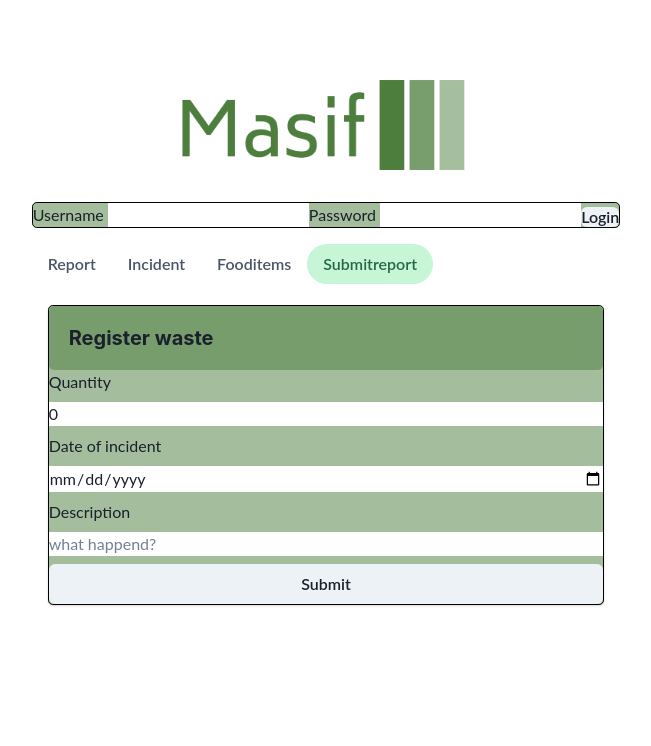
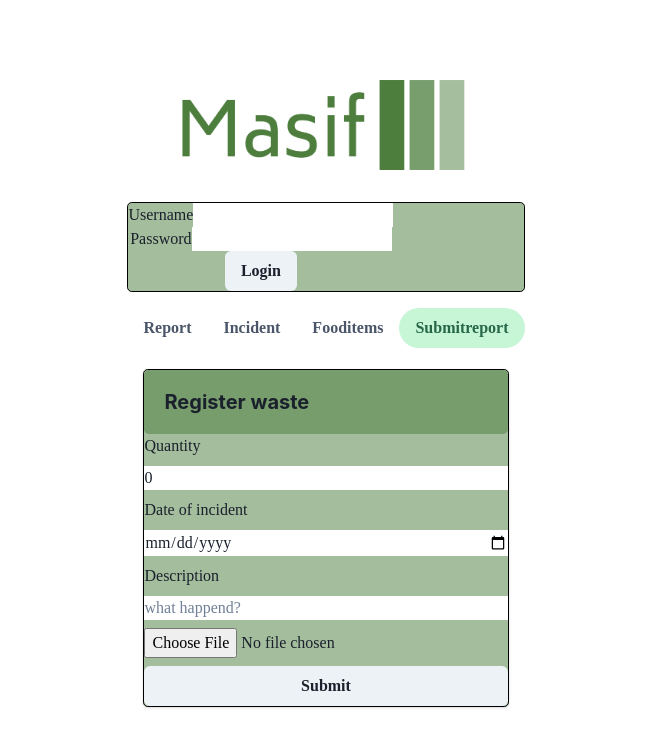
Before and after one commit to knutekje/masifReactTsx, a React (Create React App) app in the folder masifreacttsx/: page / in a window 1280 px wide. Both pictures are taken after a click on the tab "Submitreport". Shown: the top 746 px of the page, without its empty margins (314-965 px from the left). Built offline with nearby package versions, Linux system fonts and the light colour scheme.

Commit message:
Rudimental upload

```diff
--- a/masifreacttsx/src/App.tsx
+++ b/masifreacttsx/src/App.tsx
@@ -17,7 +17,7 @@ function App() {
   return (
 
 
-    <Center fontFamily={"lato"}>
+    <Center fontFamily={"Ariel"}>
       <Grid>
         <UserContextProvider>
         <Header />
--- a/masifreacttsx/src/components/FoodItems.tsx
+++ b/masifreacttsx/src/components/FoodItems.tsx
@@ -43,8 +43,6 @@ export const FoodItems = () => {
           );
 
 
-
-
           if (!response.ok) {
             console.log("failed response")
               throw new Error(
@@ -69,7 +67,9 @@ export const FoodItems = () => {
           const response = await fetch(url + "/" +id, {
             method: 'DELETE',
             headers: {
-              Accept: 'application/json'
+              'Accept': 'application/json',
+              'Content-Type': 'application/json',
+              'Authorization': 'Bearer ' + fill.user?.token as string,
 
             }
           });
@@ -115,6 +115,7 @@ function handleClickFoodItems(action: string, id: number){
 return (
 
     <TabPanel onClick={() => handleClickFoodItems("fetch", 0)}>
+
     <Grid width={"inherit"} templateColumns='repeat(2, 1fr)' gap={3}>
 
   {foodItem.map((item)=> (
--- a/masifreacttsx/src/components/Header.tsx
+++ b/masifreacttsx/src/components/Header.tsx
@@ -14,6 +14,6 @@ export const Header = () => {
 return(
 
 
-<Center><Image onClick={()=>console.log(fill.user)} marginTop={"5rem"} width={"18rem"} src='logo-no-background.png' marginBottom={"2rem"}/></Center>
+<Center><Image marginTop={"5rem"} width={"18rem"} src='logo-no-background.png' marginBottom={"2rem"}/></Center>
 
 )}
--- a/masifreacttsx/src/components/Incident.tsx
+++ b/masifreacttsx/src/components/Incident.tsx
@@ -39,7 +39,8 @@ function Incident(){
 
       }
 
-    return(   <TabPanel onClick={handleClickIncident}>
+    return(
+    <TabPanel onClick={handleClickIncident}>
         <Grid width={"inherit"}  templateColumns='repeat(3, 1fr)' gap={3} marginTop={"0.31rem"}>
 
       {incident.map((item)=> (
--- a/masifreacttsx/src/components/SubmitReport.tsx
+++ b/masifreacttsx/src/components/SubmitReport.tsx
@@ -1,9 +1,10 @@
 
-import { Formik, Field, Form, FormikHelpers } from 'formik';
+import { Formik, Field, Form, FormikHelpers, FormikErrors } from 'formik';
 import { Button } from '@chakra-ui/button';
 import { Card, CardHeader, Grid, GridItem, Heading, Stack, TabPanel, Textarea } from '@chakra-ui/react';
-import { useContext } from 'react';
+import { ChangeEvent, useContext, useState } from 'react';
 import { UserContext } from './UserContext';
+import UploadFile from './UploadFile';
 
  interface Values {
   pictureId: string,
@@ -23,6 +24,50 @@ var today = new Date().toISOString().slice(0, 19).replace('T', ' ');
   let fill = useContext(UserContext);
 
 
+    const [file, setFile] = useState<File | null>(null);
+    const [status, setStatus] = useState<
+    "initial" | "uploading" | "success" | "fail"
+  >("initial");
+
+    const handleFileChange = async (e: React.ChangeEvent<HTMLInputElement>) => {
+      if (e.target.files) {
+        setStatus("initial");
+        setFile(e.target.files[0]);
+      }
+    }
+
+
+    const handleUpload = async () => {
+
+      if (file) {
+        setStatus("uploading");
+
+        const formData = new FormData();
+        formData.append("file", file);
+
+        try {
+          const result = await fetch("http://localhost:5223/upload", {
+            method: "POST",
+            body: formData,
+          });
+
+          const data = await result.json();
+
+          console.log(data);
+          setStatus("success");
+        } catch (error) {
+          console.error(error);
+          setStatus("fail");
+        }
+      };
+      }
+
+
+
+
+
+
+
 
 
 
@@ -30,7 +75,8 @@ var today = new Date().toISOString().slice(0, 19).replace('T', ' ');
 
    return (
      <TabPanel>
-       <Grid width={"inherit"}  templateColumns='repeat(1, 1fr)' gap={3}>
+       <Grid width={"inherit"}
+       >
 
        <Formik
          initialValues={{
@@ -48,7 +94,6 @@ var today = new Date().toISOString().slice(0, 19).replace('T', ' ');
            { setSubmitting }: FormikHelpers<Values>
          ) => {
            setTimeout(() => {
-            console.log(values)
               fetch("http://localhost:5223/api/Report",{
                 method: 'POST',
                 headers: {
@@ -65,7 +110,7 @@ var today = new Date().toISOString().slice(0, 19).replace('T', ' ');
                   description: values.description,})
               })
               ;
-
+            handleUpload();
            }, 0);
          }}
        >
@@ -76,7 +121,7 @@ var today = new Date().toISOString().slice(0, 19).replace('T', ' ');
           <Stack >
 
            <label htmlFor="Quantity">Quantity  </label>
-           <Field size={"inherit"} id="quantity" type="number" name="quantity" placeholder="2" />
+           <Field  id="quantity" type="number" name="quantity" placeholder="2" />
 
            <label htmlFor="incidentDate">Date of incident </label>
            <Field id="incidentDate" type="date" name="incidentDate" />
@@ -88,6 +133,8 @@ var today = new Date().toISOString().slice(0, 19).replace('T', ' ');
              placeholder="what happend?"
              type="text"
            />
+           <input id="file" type="file" onChange={handleFileChange} />
+
            <Button type="submit">Submit</Button>
            </Stack>
 
@@ -98,5 +145,4 @@ var today = new Date().toISOString().slice(0, 19).replace('T', ' ');
        </Formik>
        </Grid>
      </TabPanel>
-   );
- };
+   );}
--- a/masifreacttsx/src/components/TabNav.tsx
+++ b/masifreacttsx/src/components/TabNav.tsx
@@ -1,8 +1,9 @@
-import { Grid, Link, Tab, TabList, TabPanel, TabPanels, Tabs, useStatStyles } from "@chakra-ui/react";
+import { Flex, Grid, Link, Tab, TabList, TabPanel, TabPanels, Tabs, useStatStyles } from "@chakra-ui/react";
 import Report from "./Report";
 import Incident from "./Incident";
 import { FoodItems } from "./FoodItems";
 import { SubmitReport } from "./SubmitReport";
+import UploadFile from "./UploadFile";
 
 
 export const TabNav =  () =>   {
@@ -23,8 +24,7 @@ return(
     <Incident/>
     <FoodItems/>
 
-     <SubmitReport/>
-
+    <SubmitReport/>
   </TabPanels>
 </Tabs>
 )
--- /dev/null
+++ b/masifreacttsx/src/components/UploadFile.tsx
@@ -0,0 +1,45 @@
+import { FunctionComponent } from "react";
+import { FormikErrors } from "formik";
+
+interface IUploadFile {
+  data: { image?: File };
+  setFieldValue: (
+    field: string,
+    value: any,
+    shouldValidate?: boolean | undefined
+  ) => Promise<FormikErrors<{ image?: File }>> | Promise<void>;
+  errors: FormikErrors<{ image?: File }>;
+}
+
+const UploadFile: FunctionComponent<IUploadFile> = ({
+  data,
+  setFieldValue,
+  errors
+}) => {
+  return (
+    <div>
+      <input
+        type="file"
+        name="image"
+        // set supported file types here,
+        // could also check again within formik validation or backend
+        accept="image/png, .svg"
+        onChange={(e) => {
+          // Object is possibly null error w/o check
+          if (e.currentTarget.files) {
+            setFieldValue("image", e.currentTarget.files[0]);
+          }
+        }}
+      />
+      {errors.image && (
+        <>
+          <br />
+          <span id="error">{errors.image}</span>
+          <br />
+        </>
+      )}
+    </div>
+  );
+};
+
+export default UploadFile;
--- a/masifreacttsx/src/components/UserBar.tsx
+++ b/masifreacttsx/src/components/UserBar.tsx
@@ -1,6 +1,6 @@
 import { HStack } from "@chakra-ui/layout"
-import { Box, Button, FormControl, FormLabel, Input, VStack } from "@chakra-ui/react"
-import { Field, Form, Formik, FormikHelpers, FormikValues } from "formik"
+import { Box, Button, Flex,  Square } from "@chakra-ui/react"
+import { Field, Form, Formik } from "formik"
 import { useContext } from "react";
 import { setLocalStorage, getLocalStorage } from "./LocalStorage";
 import { UserContext, UserProps } from "./UserContext";
@@ -46,7 +46,6 @@ export const UserBar = () => {
                     })
                     const logged = await response.json();
                     if (response.ok){
-                        console.log(logged.accessToken)
                         fill.setUser({name: values.email,
                             token: logged.accessToken})
                         }
@@ -59,20 +58,25 @@ export const UserBar = () => {
 
 
 
+            >
+            <Flex width={"inherit"} backgroundColor={"#a4bd9d"}borderWidth={"0.1rem"} borderColor={"black"}  borderRadius={"0.3rem"}>
+                <Form>
+                    <Square>
+                    <label  htmlFor="email">Username  </label>
+                    <Field id="email" type="email" name="email"/>
+                    </Square>
+                    <Square>
+                    <label htmlFor="password">Password </label>
+                    <Field   id="password" type="password" name="password"/>
+                    </Square>
+                    <Square>
+                    <Button   type="submit">Login</Button>
+                    </Square>
 
-
-            >
-            <Box boxSize={"inherit"} backgroundColor={"#a4bd9d"}borderWidth={"0.1rem"} borderColor={"black"}  borderRadius={"0.3rem"}>
-                <Form>
-                    <label  htmlFor="email">Username  </label>
-                    <Field size={"inherit"} inlineSize={"max-content"} id="email" type="email" name="email"/>
-                    <label htmlFor="password">Password </label>
-                    <Field size={"inherit"} inlineSize={"max-content"} id="password" type="password" name="password"/>
-                    <Button size={"inherit"} inlineSize={"max-content"} type="submit">Login</Button>
                 </Form>
-                </Box>
+                </Flex>
             </Formik>
         </>
     )}
-    else {return (<Box>Logged in as {fill.user.name} </Box>)}
+    else {return (<Flex boxSize={"inherit"} backgroundColor={"#a4bd9d"}borderWidth={"0.1rem"} borderColor={"black"}  borderRadius={"0.3rem"}>Logged in as {fill.user.name} </Flex>)}
 }
```
Also changed, not shown: masifreacttsx/src/components/Report.tsx (+1 -8 lines).
